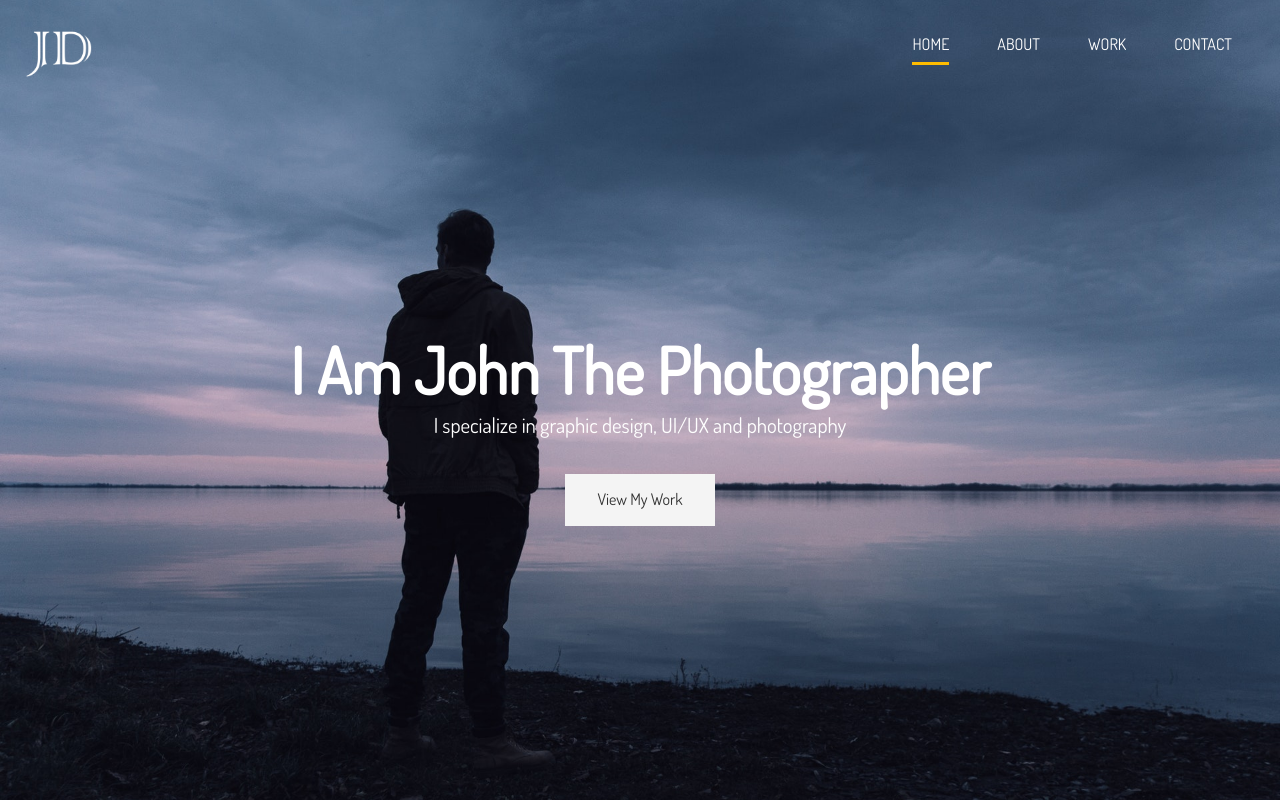
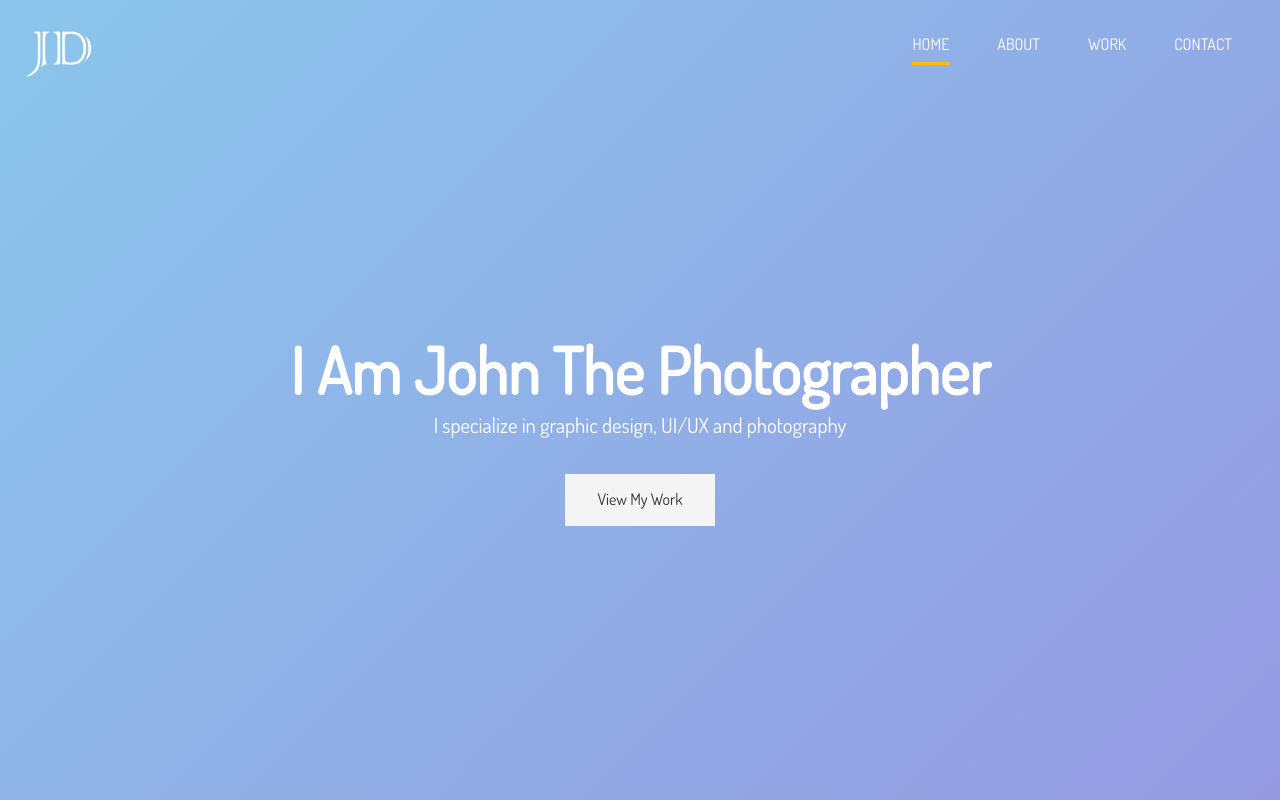
Before and after one commit to shreyash00007/SCSS-portfolio, a website: page dist/index.html in a window 1280 px wide. Shown: the top 802 px of the page. Drawn offline with nearby package versions, Linux system fonts and the light colour scheme; files that its build step writes are made by us from their sources; files whose address does not match are found by name.

Commit message:
Update _config.scss

```diff
--- a/scss/_config.scss
+++ b/scss/_config.scss
@@ -4,7 +4,8 @@ $main-color: #ffbc00;
 $light-color: #f4f4f4;
 $medium-color: #ccc;
 $dark-color: #333;
-$bg-image: url('../dist/img/showcase.jpg');
+$bg-image: linear-gradient(135deg, #8BC6EC 0%, #9599E2 100%);
+
 
 // Set Text Color
 @function set-text-color($color){
```
